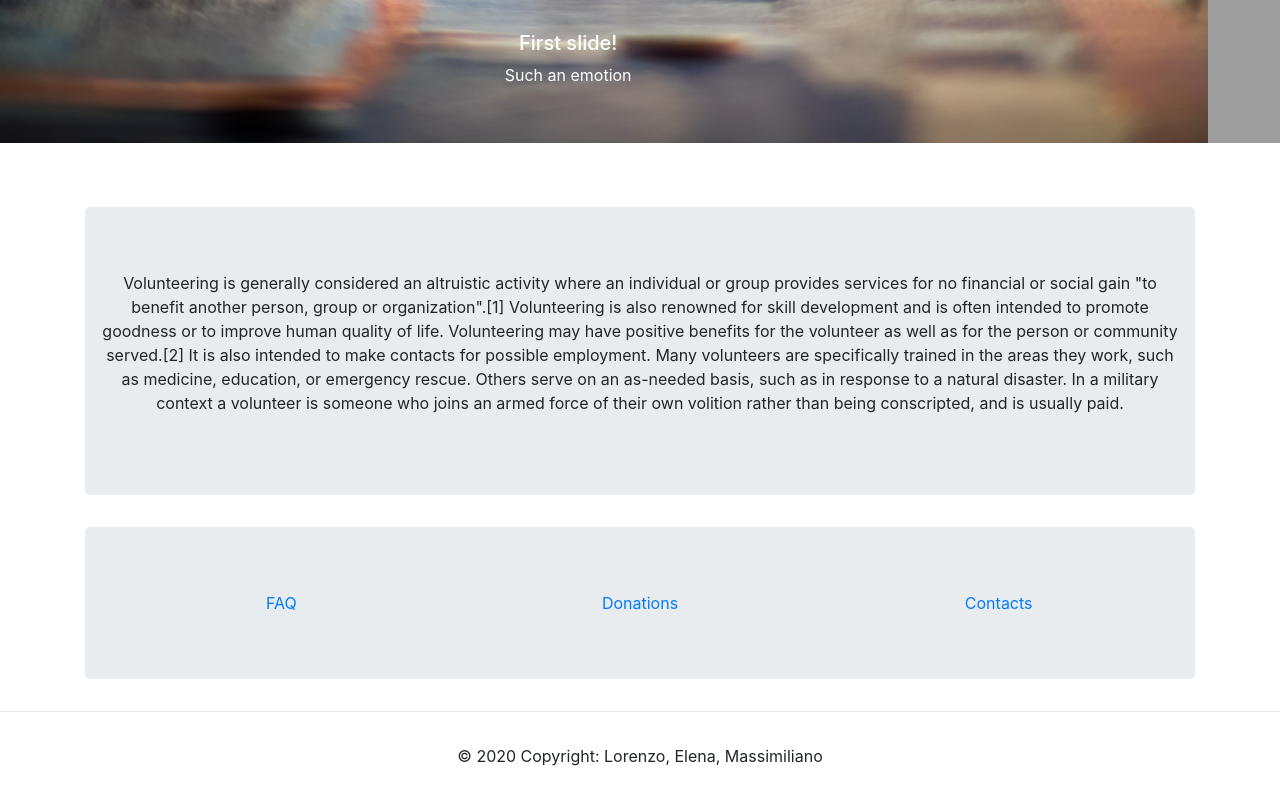
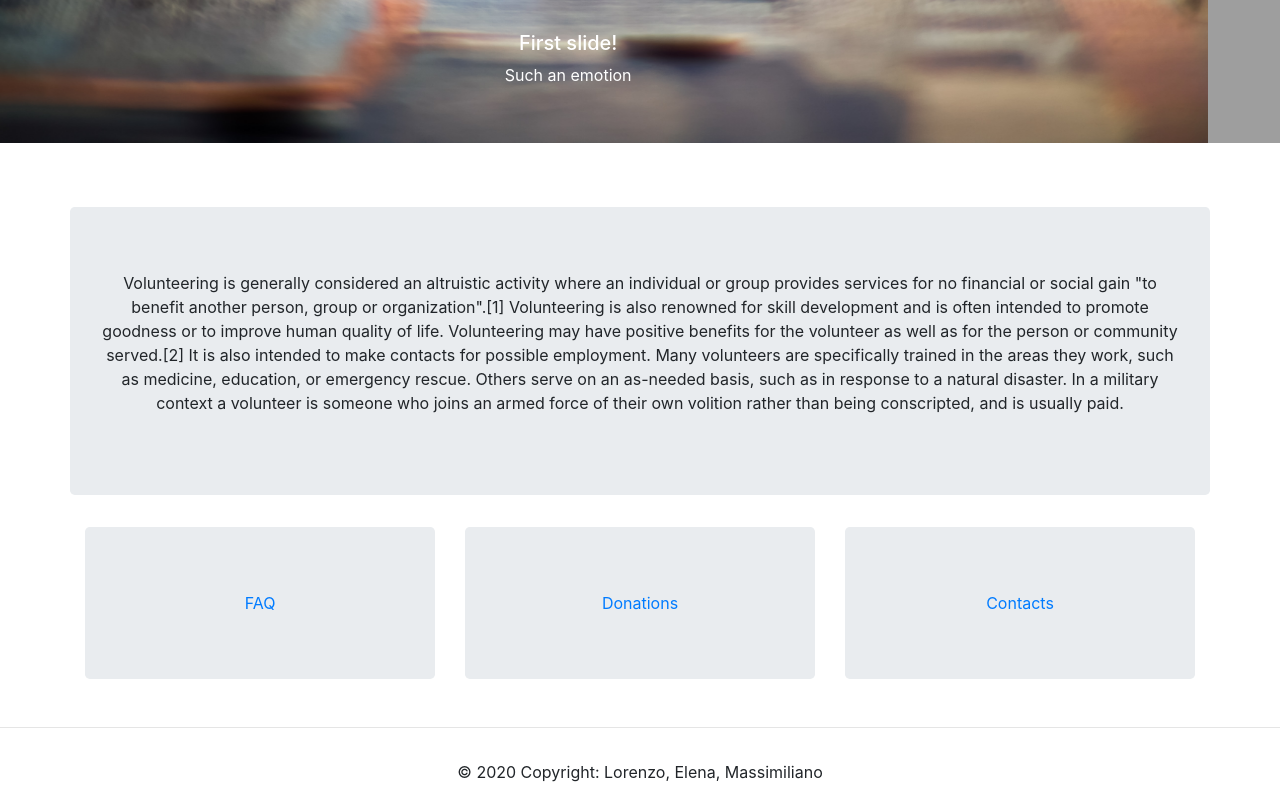
Before and after one commit to MassimilianoRoccamena/Hypermedia-Project, a website: page public/pages/temp/temp.html in a window 1280 px wide. Shown: the part 430-1230 px from the top of the page. Drawn offline with nearby package versions, Linux system fonts and the light colour scheme; grey boxes are pictures that could not be loaded.

Commit message:
update temp

```diff
--- a/public/pages/temp/temp.html
+++ b/public/pages/temp/temp.html
@@ -78,24 +78,27 @@
 
 <!-- Content -->
 <div class="container" style="font-size: medium; text-align: center;">
-
-  <div class="jumbotron">
-    <div class="row">
+  <div class="row">
+    <div class="jumbotron">
       <p>
         Volunteering is generally considered an altruistic activity where an individual or group provides services for no financial or social gain "to benefit another person, group or organization".[1] Volunteering is also renowned for skill development and is often intended to promote goodness or to improve human quality of life. Volunteering may have positive benefits for the volunteer as well as for the person or community served.[2] It is also intended to make contacts for possible employment. Many volunteers are specifically trained in the areas they work, such as medicine, education, or emergency rescue. Others serve on an as-needed basis, such as in response to a natural disaster. In a military context a volunteer is someone who joins an armed force of their own volition rather than being conscripted, and is usually paid.
       </p>
     </div>
   </div>
 
-  <div class="jumbotron">
-    <div class="row">
-      <div class="col">
-        <a href="#">FAQ</a>
+  <div class="row">
+    <div class="col-4">
+      <div class="jumbotron">
+          <a href="#">FAQ</a>
       </div>
-      <div class="col">
+    </div>
+    <div class="col-4">
+      <div class="jumbotron">
         <a href="#">Donations</a>
       </div>
-      <div class="col">
+    </div>
+    <div class="col-4">
+      <div class="jumbotron">
         <a href="#">Contacts</a>
       </div>
     </div>
@@ -108,7 +111,6 @@
   <div class="footer-copyright text-center py-3">
     © 2020 Copyright: Lorenzo, Elena, Massimiliano
   </div>
-
 </footer>
 
 <!-- Optional JavaScript -->
```
